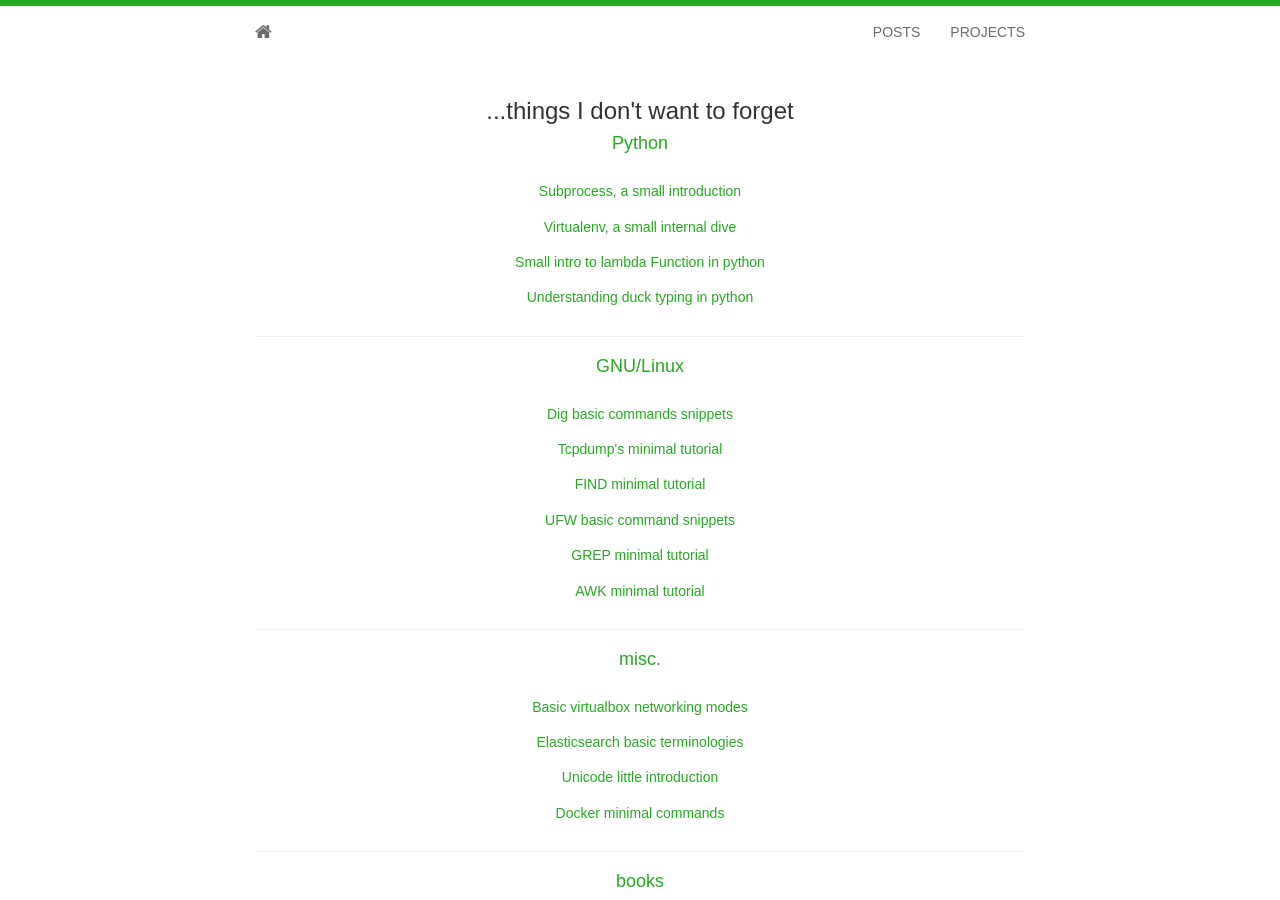
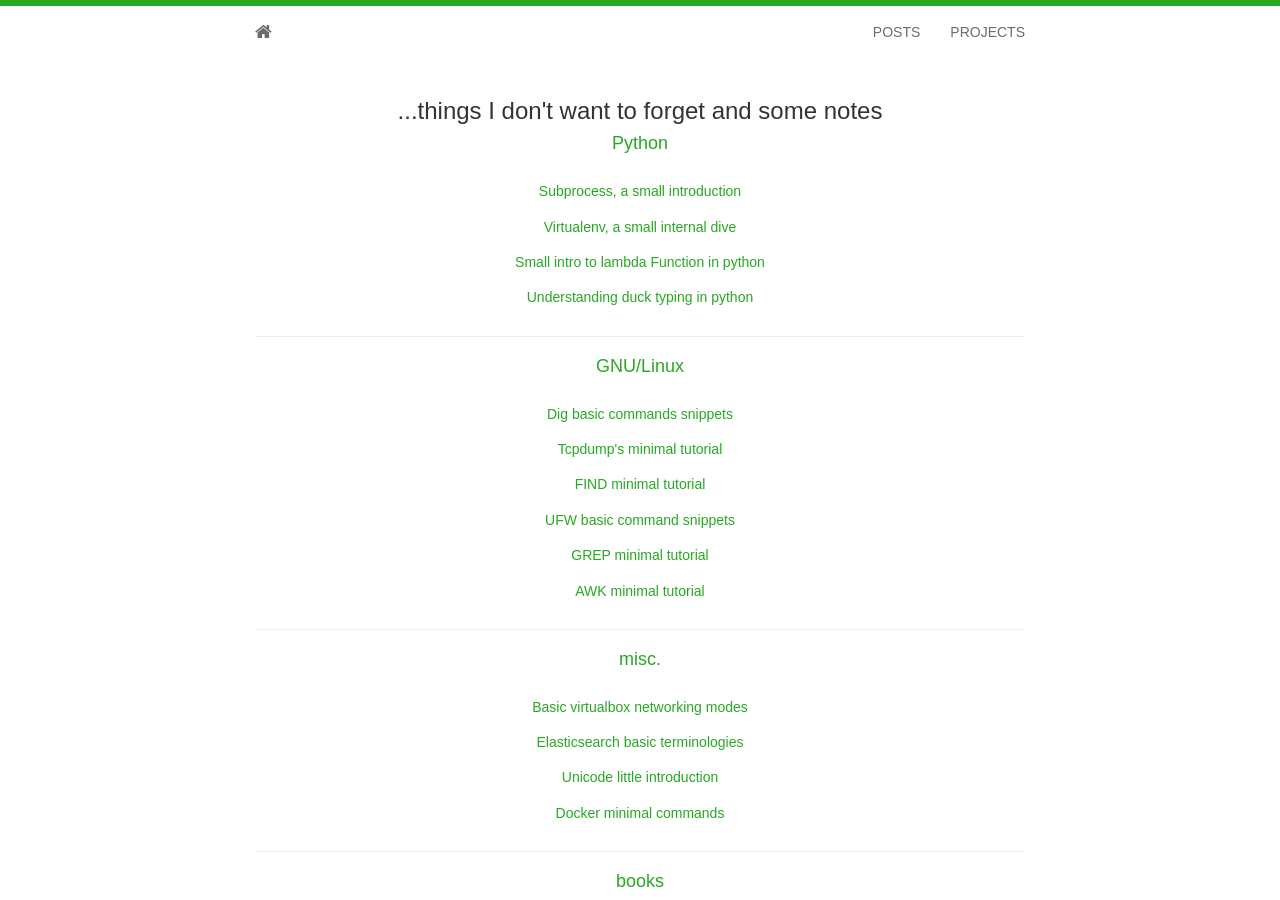
Before and after one commit to murarisumit/murarisumit.github.io, a Jekyll site: the page built from posts.html, in a window 1280 px wide and 900 px high. Built offline with Jekyll 4.4.1, drawn with Linux system fonts in a browser that asks for light colours; some web fonts are replaced.

Commit message:
Edited posts page headline.

```diff
--- a/posts.html
+++ b/posts.html
@@ -4,7 +4,7 @@ layout: layout
 ---
 
 <div class="container">
-	<h3>...things I don't want to forget </h3>
+	<h3>...things I don't want to forget and some notes</h3>
   <center>
 		{% for tag in site.tags%}
 			<h4 style="text-align: center"><a name="{{ tag | first }}">{{ tag | first }}</a></h4>
```
